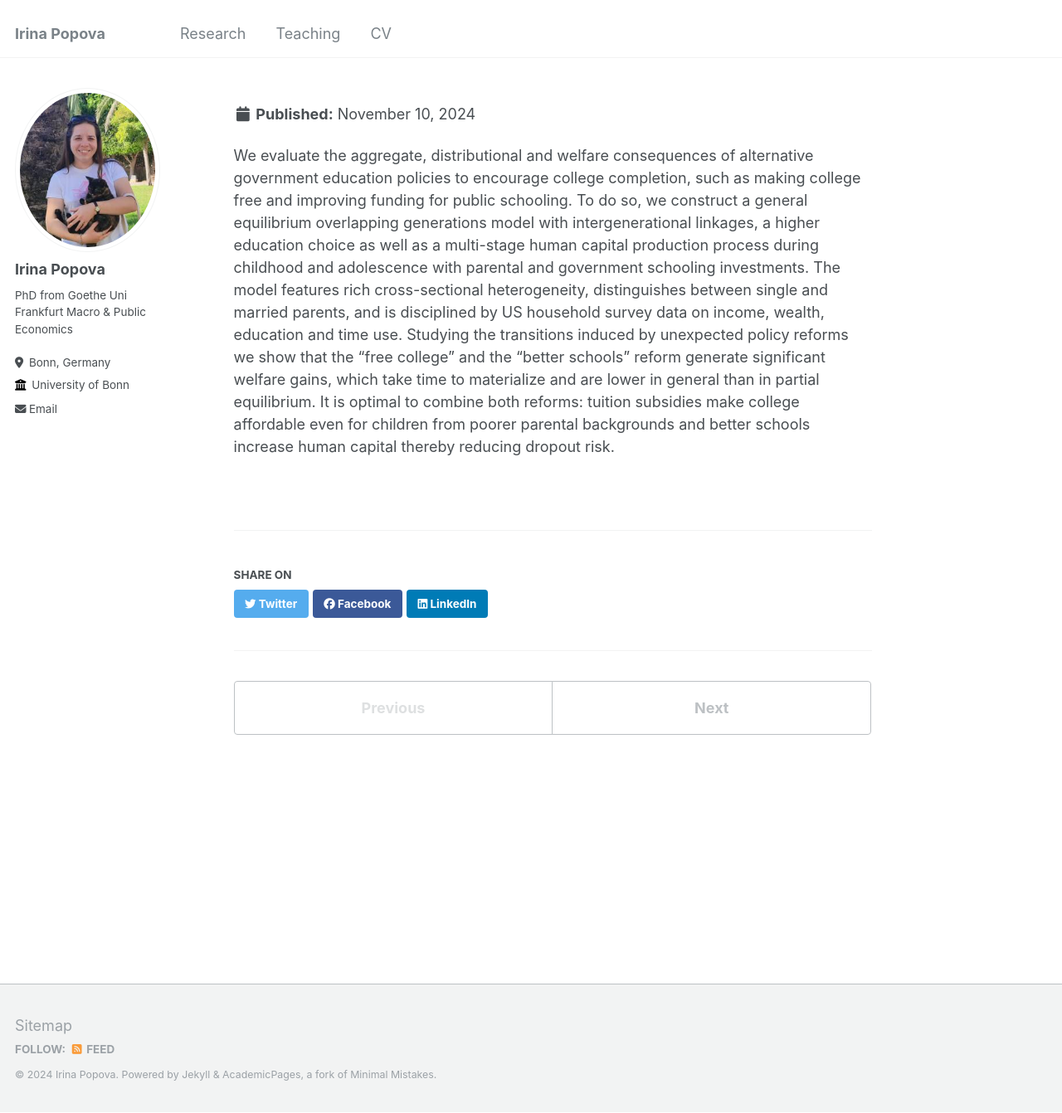
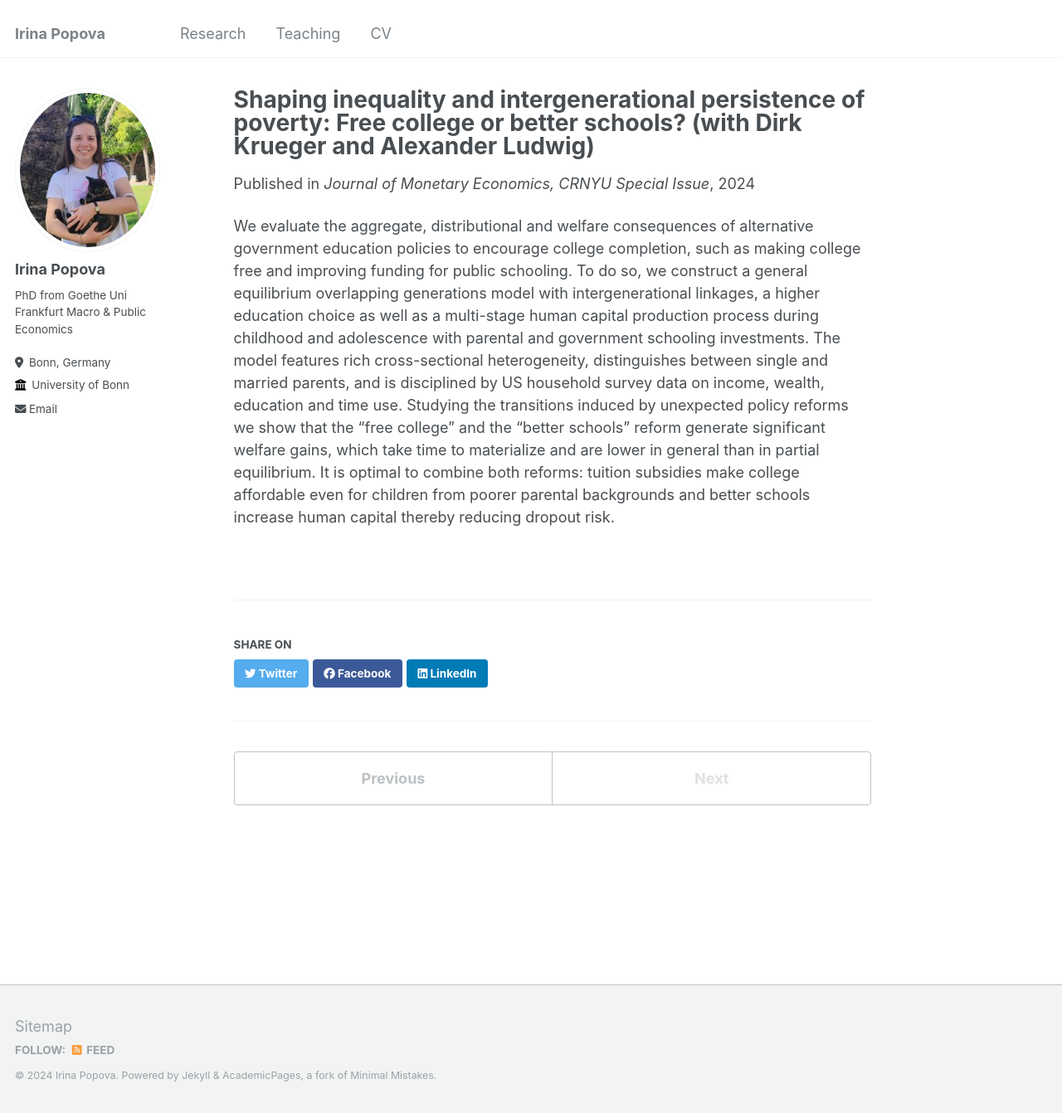
Before and after one commit to theta73/theta73.github.io, a Jekyll site: the page built from _publications/free-college.md, in a window 1280 px wide and 1342 px high. Shown: the whole window at 83% size. Built offline with Jekyll 4.4.1, drawn with Linux system fonts in a browser that asks for light colours.

Commit message:
Update free-college.md

```diff
--- a/_publications/free-college.md
+++ b/_publications/free-college.md
@@ -1,5 +1,5 @@
 ---
-title: "Shaping inequality and intergenerational persistence of poverty: Free college or better schools?" (with Dirk Krueger and Alexander Ludwig)
+title: "Shaping inequality and intergenerational persistence of poverty: Free college or better schools? (with Dirk Krueger and Alexander Ludwig)"
 co-authors: Dirk Krueger, Alexander Ludwig
 collection: publications
 permalink: /publication/free-college
```
